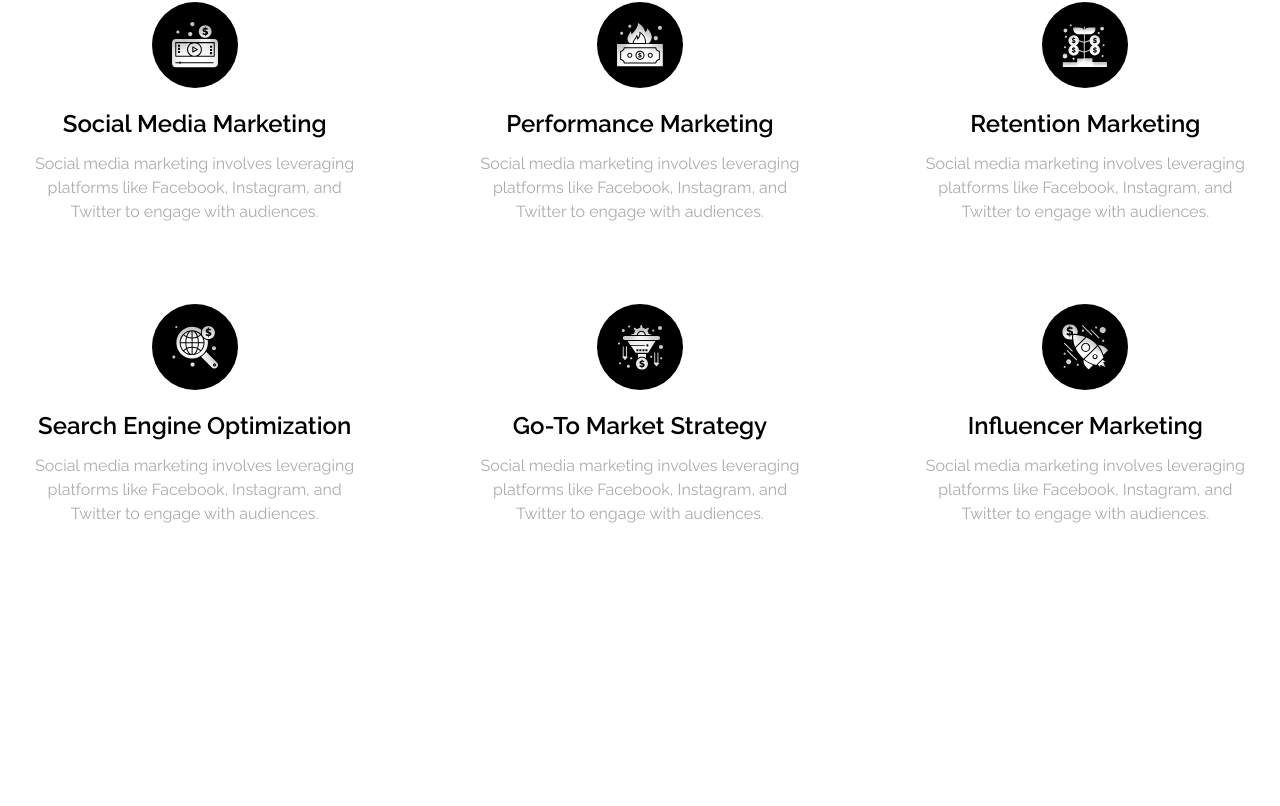
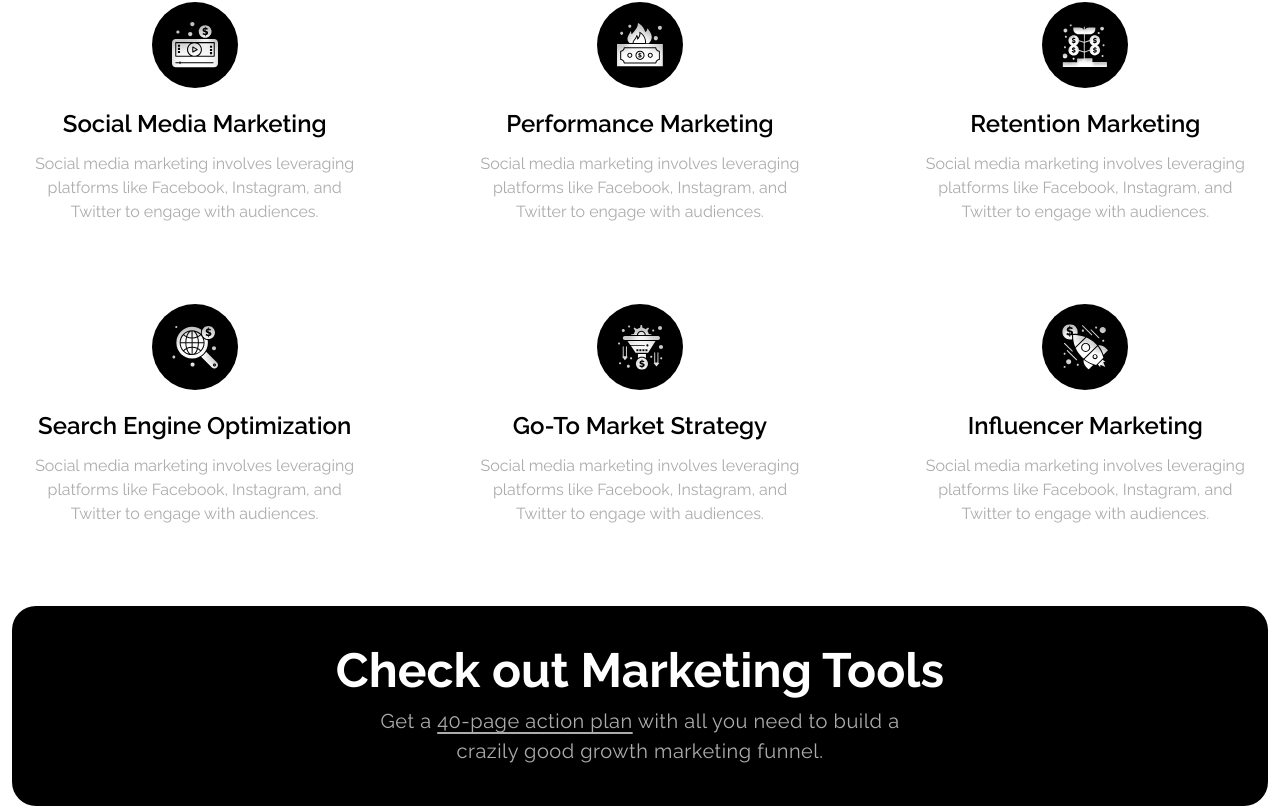
Before and after one commit to Growth-Friends/grow-with-sahil, a Next.js app: page / in a window 1280 px wide. Shown: the part 1294-2100 px from the top of the page. Before the commit the page ends 1900 px from the top, so only its background shows below. Built offline with nearby package versions, Linux system fonts and the light colour scheme.

Commit message:
markeing tools section created

```diff
--- a/package.json
+++ b/package.json
@@ -16,7 +16,8 @@
     "env-cmd": "^10.1.0",
     "next": "14.2.5",
     "react": "^18",
-    "react-dom": "^18"
+    "react-dom": "^18",
+    "react-fast-marquee": "^1.6.5"
   },
   "devDependencies": {
     "postcss": "^8",
--- a/src/app/page.js
+++ b/src/app/page.js
@@ -1,11 +1,13 @@
 import ExpertSection from "@/components/ExpertSection/ExpertSection";
 import HeroSection from "@/components/HeroSection/HeroSection";
+import MarketingToolSection from "@/components/MarketingToolSection/MarketingToolSection";
 
 export default function Home() {
   return (
     <>
       <HeroSection />
       <ExpertSection />
+      <MarketingToolSection />
     </>
   );
 }
--- /dev/null
+++ b/src/components/MarketingToolSection/MarketingToolSection.js
@@ -0,0 +1,32 @@
+import React from "react";
+import MainLayout from "../Layout/MainLayout";
+import { getComponentText } from "@/utils/functions/functions";
+
+function MarketingToolSection() {
+  const content = getComponentText("home.marketingToolSection");
+  return (
+    <MainLayout
+      innerClass={"bg-black text-white rounded-3xl text-center py-10 "}>
+      <h2 className="font-bold text-5xl ">{content.heading}</h2>
+      <p className="text-bgBlackPara text-xl w-[580px] mt-3 tracking-wide leading-normal inline-block ">
+        {content.subHeading.map((item, index) => {
+          return (
+            <React.Fragment key={index}>
+              {item.para ? (
+                <span>{item.para}</span>
+              ) : (
+                <a
+                  href={item.href}
+                  className="underline underline-offset-4">
+                  {item.link}
+                </a>
+              )}
+            </React.Fragment>
+          );
+        })}
+      </p>
+    </MainLayout>
+  );
+}
+
+export default MarketingToolSection;
--- a/src/utils/languages/EN.JSON
+++ b/src/utils/languages/EN.JSON
@@ -100,6 +100,16 @@
           "imageUrl": "/svg/influencer.svg"
         }
       ]
+    },
+    "marketingToolSection": {
+      "heading": "Check out Marketing Tools",
+      "subHeading": [
+        { "para": "Get a " },
+        { "link": "40-page action plan", "href": "/" },
+        {
+          "para": " with all you need to build a crazily good growth marketing funnel."
+        }
+      ]
     }
   }
 }
```
Also changed, not shown: 1 other file (tests, documents, lock files or other folders).
